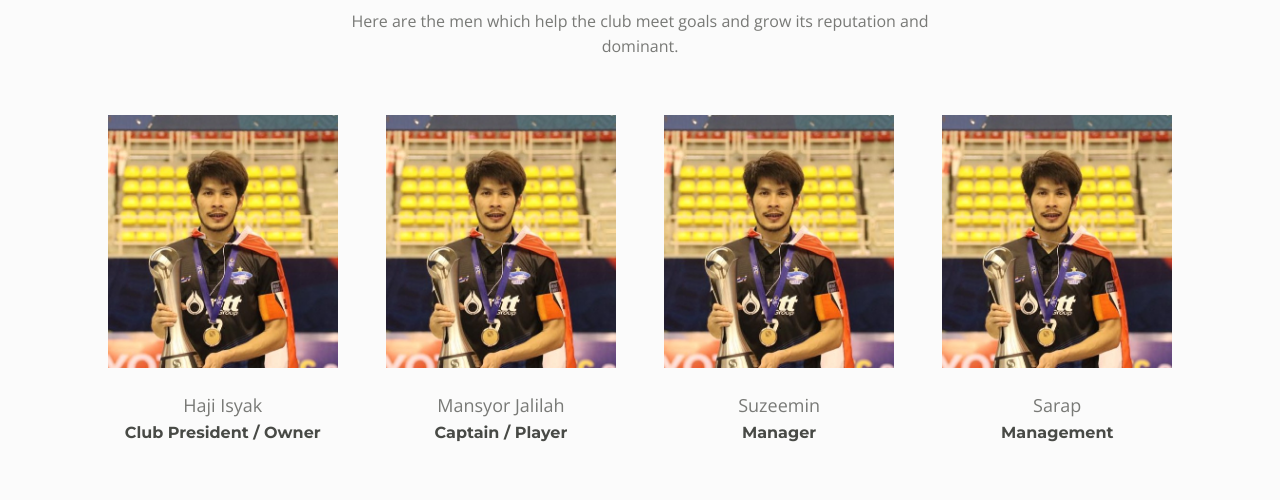
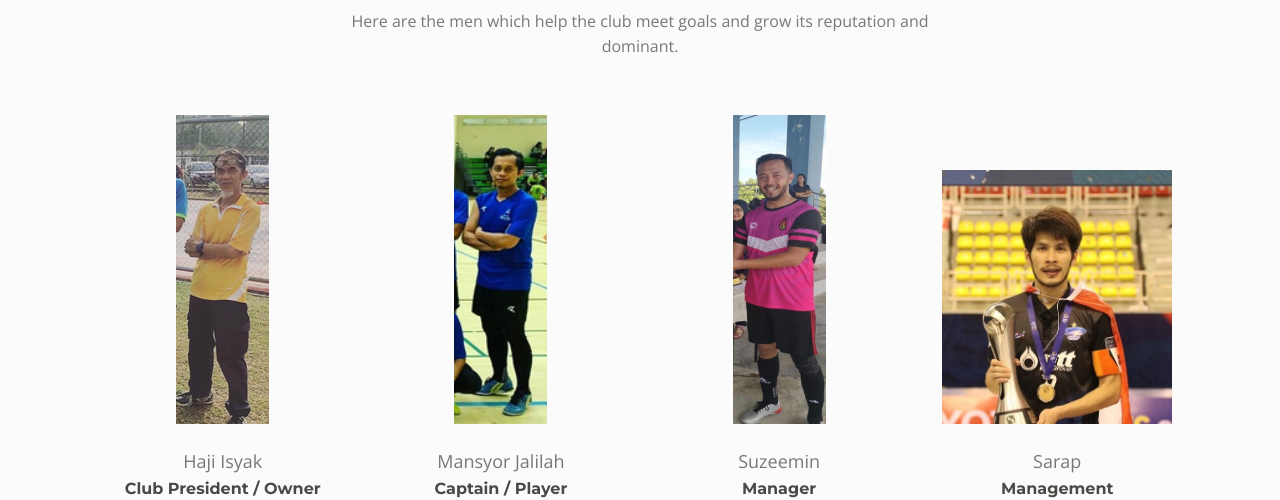
Before and after one commit to Raahman11/arbisyamfutsal, a plain HTML site: page index.html in a window 1280 px wide. Shown: the part 3426-3926 px from the top of the page. Drawn offline with nearby package versions, Linux system fonts and the light colour scheme.

Commit message:
Added Haji Isyak, Mansyur & Suzeemin

```diff
--- a/index.html
+++ b/index.html
@@ -523,7 +523,7 @@
                     <!-- Team Member -->
                     <div class="team-member">
                         <div class="image-wrapper">
-                            <img class="img-fluid" src="images/kritsada.jpg" alt="alternative">
+                            <img class="img-fluid" src="images/haji_isyak.png" alt="alternative">
                         </div> <!-- end of image-wrapper -->
                         <p class="p-large">Haji Isyak</p>
                         <p class="job-title">Club President / Owner</p>
@@ -533,7 +533,7 @@
                     <!-- Team Member -->
                     <div class="team-member">
                         <div class="image-wrapper">
-                            <img class="img-fluid" src="images/kritsada.jpg" alt="alternative">
+                            <img class="img-fluid" src="images/mansyur.png" alt="alternative">
                         </div> <!-- end of image wrapper -->
                         <p class="p-large">Mansyor Jalilah</p>
                         <p class="job-title">Captain / Player</p>
@@ -543,7 +543,7 @@
                     <!-- Team Member -->
                     <div class="team-member">
                         <div class="image-wrapper">
-                            <img class="img-fluid" src="images/kritsada.jpg" alt="alternative">
+                            <img class="img-fluid" src="images/Suzeemin.png" alt="alternative">
                         </div> <!-- end of image wrapper -->
                         <p class="p-large">Suzeemin</p>
                         <p class="job-title">Manager</p>
```
Also changed, not shown: images/Suzeemin.png (added), images/haji_isyak.png (added), images/mansyur.png (added).
